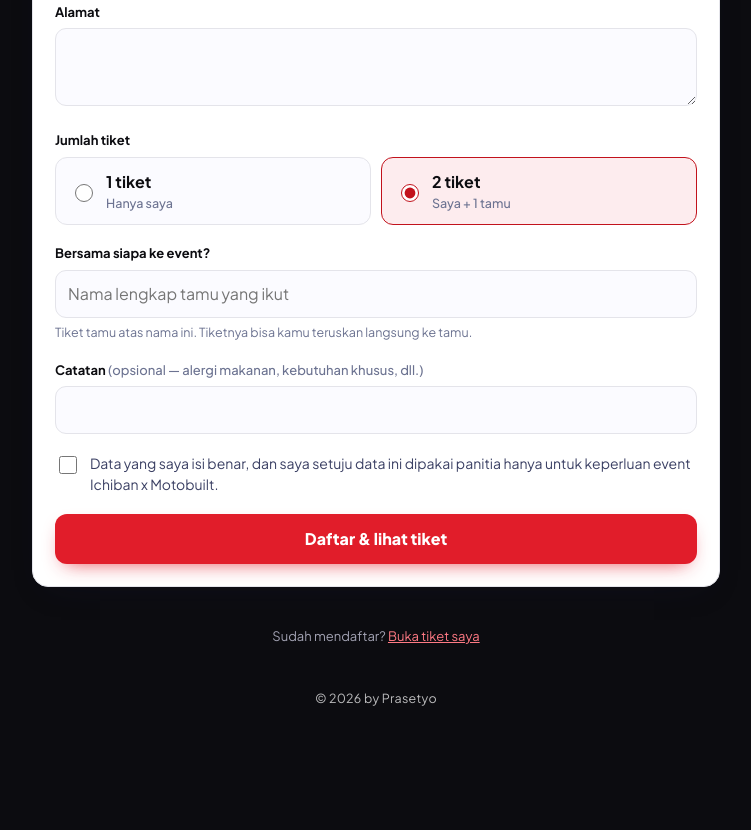
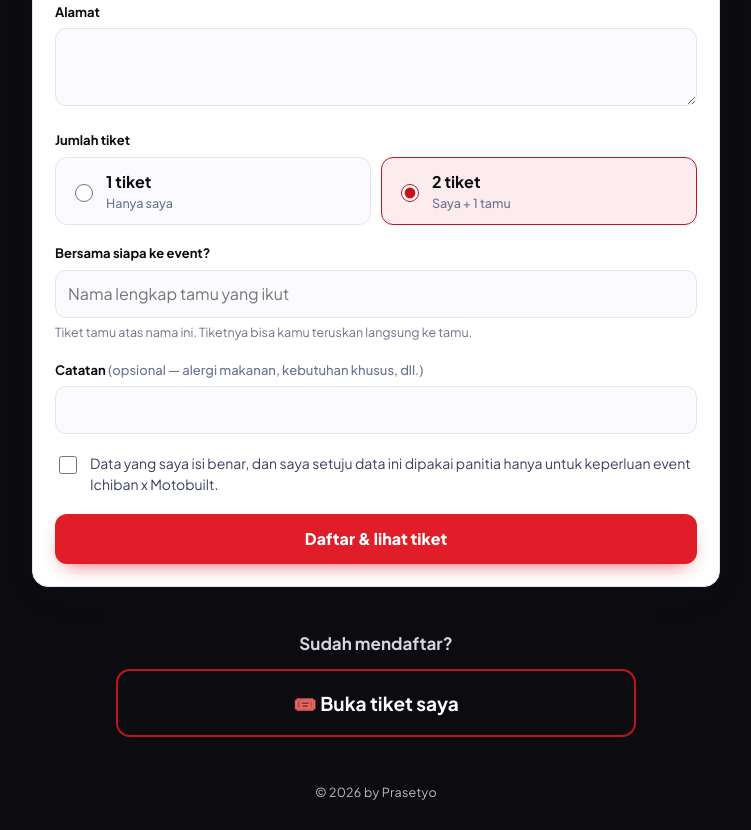
Before and after one commit to Prasetyo44/Ticket-IchibanxMotobuilt, a website: page public/index.html in a window 1280 px wide. Shown: the part 657-1487 px from the top of the page, without its empty margins (264-1015 px from the left). Before the commit the page ends 1392 px from the top, so only its background shows below. Drawn offline with Linux system fonts and the light colour scheme; no server answers.

Commit message:
Perbesar dan perjelas tombol 'Buka tiket saya' di form karyawan & umum
Co-Authored-By: Claude Sonnet 5.5 <noreply@anthropic.com>
Claude-Session: https://claude.ai/code/session_01UjJZWh6BNfawzFyWtkBbek

```diff
--- a/public/index.html
+++ b/public/index.html
@@ -127,8 +127,9 @@
   </section>
 </main>
 
-<footer class="pg">
-  Sudah mendaftar? <button class="linkbtn" id="openResend" type="button">Buka tiket saya</button>
+<footer class="pg pg-open">
+  <div class="pg-q">Sudah mendaftar?</div>
+  <button class="open-ticket" id="openResend" type="button">🎟️ Buka tiket saya</button>
 </footer>
 
 <div class="copyright">&copy; 2026 by Prasetyo</div>
--- a/public/style.css
+++ b/public/style.css
@@ -325,3 +325,10 @@ body.moto .copyright { color: rgba(255,255,255,.72); }
 
 body:not(.umum) .umumonly{display:none}
 body.umum .kar{display:none !important}
+
+/* Tombol "Buka tiket saya" — besar & jelas */
+footer.pg.pg-open { padding: 4px 16px 40px; }
+footer.pg.pg-open .pg-q { font-size: 17px; font-weight: 600; color: #d6d6e2; margin-bottom: 12px; }
+.open-ticket { display: block; width: 100%; max-width: 520px; margin: 0 auto; padding: 18px 20px; font: inherit; font-size: 19px; font-weight: 700; color: #fff; background: transparent; border: 2px solid var(--brand); border-radius: 14px; cursor: pointer; }
+.open-ticket:hover, .open-ticket:focus-visible { background: var(--brand); }
+@media (max-width: 480px) { .open-ticket { font-size: 18px; padding: 16px; } }
```
